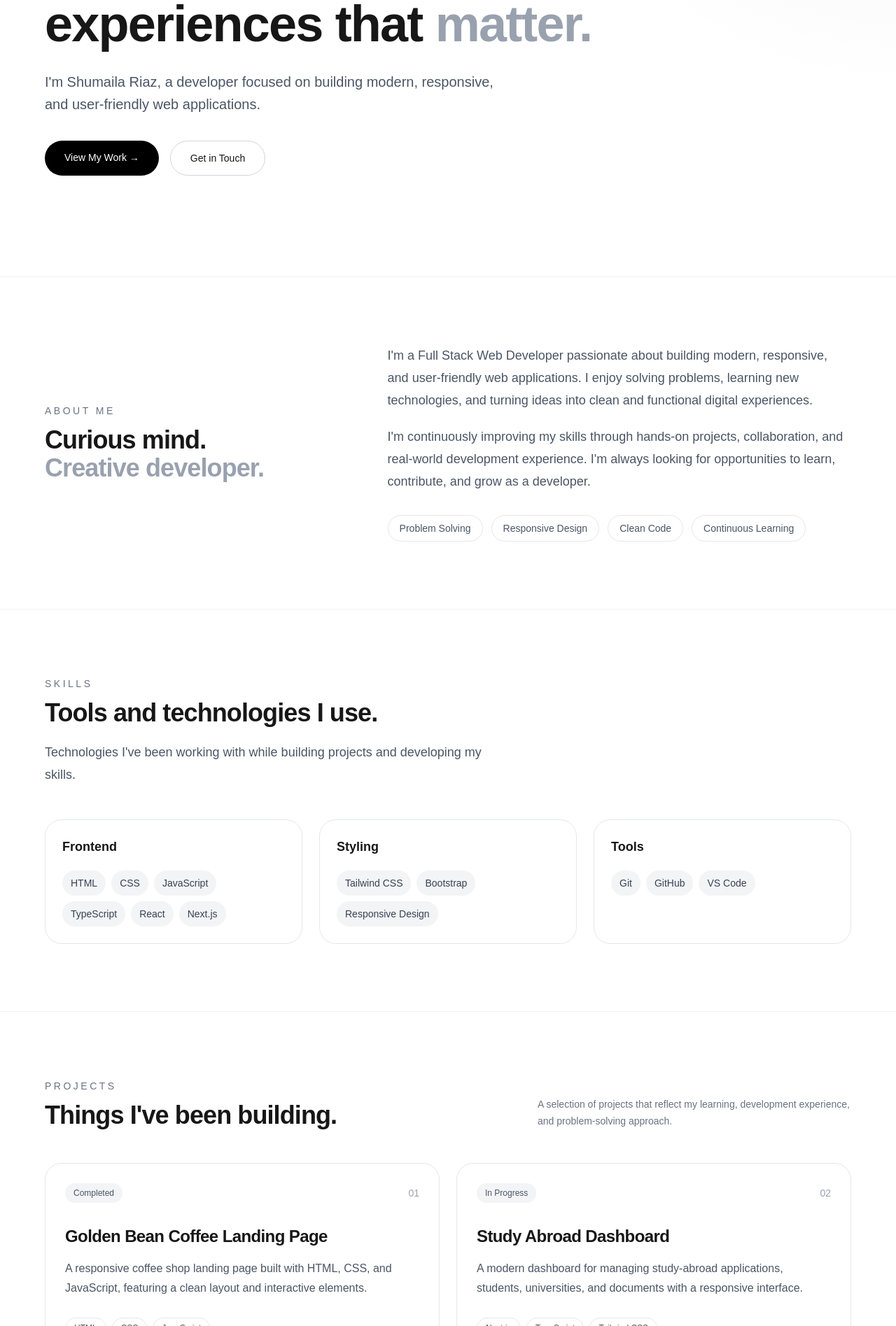
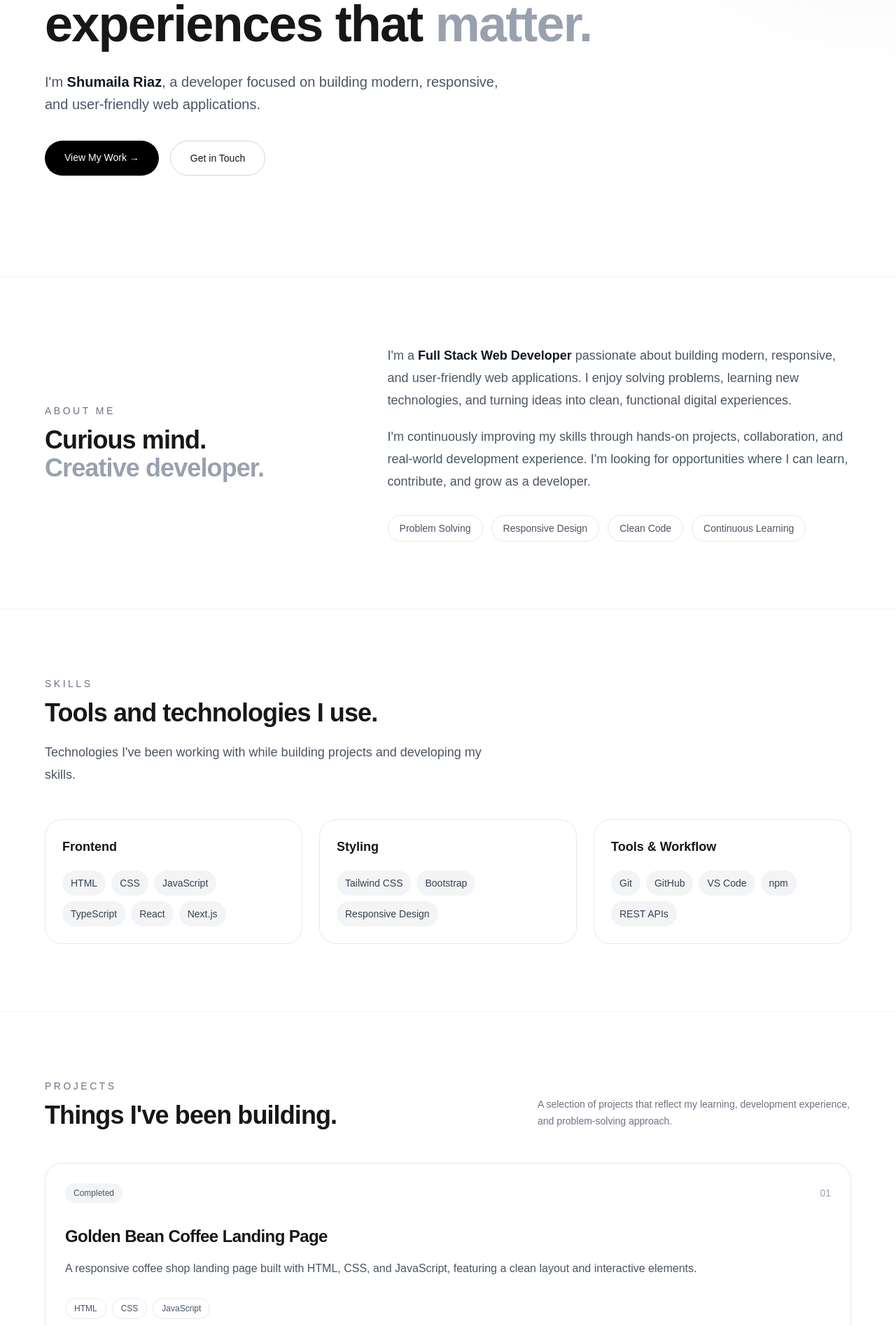
Before and after one commit to shumaila1421/portfolio, a Next.js app: page / in a window 1280 px wide. Shown: the part 405-2300 px from the top of the page at 70% size. Built offline with nearby package versions, Linux system fonts and the light colour scheme.

Commit message:
Complete portfolio website

```diff
--- a/components/About.tsx
+++ b/components/About.tsx
@@ -19,17 +19,20 @@ export default function About() {
 
         <div>
           <p className="text-lg leading-8 text-gray-600">
-            I&apos;m a Full Stack Web Developer passionate about building
-            modern, responsive, and user-friendly web applications. I enjoy
-            solving problems, learning new technologies, and turning ideas into
-            clean and functional digital experiences.
+            I&apos;m a{" "}
+            <span className="font-semibold text-gray-900">
+              Full Stack Web Developer
+            </span>{" "}
+            passionate about building modern, responsive, and user-friendly web
+            applications. I enjoy solving problems, learning new technologies,
+            and turning ideas into clean, functional digital experiences.
           </p>
 
           <p className="mt-5 text-lg leading-8 text-gray-600">
             I&apos;m continuously improving my skills through hands-on projects,
             collaboration, and real-world development experience. I&apos;m
-            always looking for opportunities to learn, contribute, and grow as a
-            developer.
+            looking for opportunities where I can learn, contribute, and grow as
+            a developer.
           </p>
 
           <div className="mt-8 flex flex-wrap gap-3">
--- a/components/Contact.tsx
+++ b/components/Contact.tsx
@@ -21,6 +21,13 @@ export default function Contact() {
 
           <div className="mt-8 flex flex-wrap gap-3">
             <a
+              href="mailto:shumailariaz215@gmail.com"
+              className="rounded-full bg-black px-6 py-3 text-sm font-medium text-white transition hover:-translate-y-0.5 hover:bg-gray-800"
+            >
+              Email Me
+            </a>
+
+            <a
               href="https://github.com/shumaila1421"
               target="_blank"
               rel="noopener noreferrer"
--- a/components/Hero.tsx
+++ b/components/Hero.tsx
@@ -24,8 +24,10 @@ export default function Hero() {
           </h1>
 
           <p className="mt-7 max-w-2xl text-lg leading-8 text-gray-600 sm:text-xl">
-            I&apos;m Shumaila Riaz, a developer focused on building modern,
-            responsive, and user-friendly web applications.
+            I&apos;m{" "}
+            <span className="font-semibold text-gray-900">Shumaila Riaz</span>,
+            a developer focused on building modern, responsive, and
+            user-friendly web applications.
           </p>
 
           <div className="mt-9 flex flex-col gap-4 sm:flex-row">
--- a/components/Projects.tsx
+++ b/components/Projects.tsx
@@ -51,10 +51,12 @@ export default function Projects() {
         </div>
 
         <div className="mt-12 grid gap-6 md:grid-cols-2">
-          {projects.map((project) => (
+          {projects.map((project, index) => (
             <article
               key={project.number}
-              className="group rounded-3xl border border-gray-200 p-7 transition duration-300 hover:-translate-y-1 hover:shadow-xl"
+              className={`group rounded-3xl border border-gray-200 p-7 transition duration-300 hover:-translate-y-1 hover:shadow-xl ${
+                index === 0 ? "md:col-span-2" : ""
+              }`}
             >
               <div className="flex items-center justify-between">
                 <span className="rounded-full bg-gray-100 px-3 py-1.5 text-xs font-medium text-gray-600">
@@ -89,7 +91,7 @@ export default function Projects() {
                     href={project.liveUrl}
                     target="_blank"
                     rel="noopener noreferrer"
-                    className="text-sm font-medium text-gray-500 transition group-hover:text-black"
+                    className="inline-flex items-center rounded-full bg-black px-5 py-2.5 text-sm font-medium text-white transition hover:-translate-y-0.5 hover:bg-gray-800"
                   >
                     View Live Demo ↗
                   </a>
--- a/components/Skills.tsx
+++ b/components/Skills.tsx
@@ -8,8 +8,8 @@ const skillGroups = [
     skills: ["Tailwind CSS", "Bootstrap", "Responsive Design"],
   },
   {
-    title: "Tools",
-    skills: ["Git", "GitHub", "VS Code"],
+    title: "Tools & Workflow",
+    skills: ["Git", "GitHub", "VS Code", "npm", "REST APIs"],
   },
 ];
 
```
